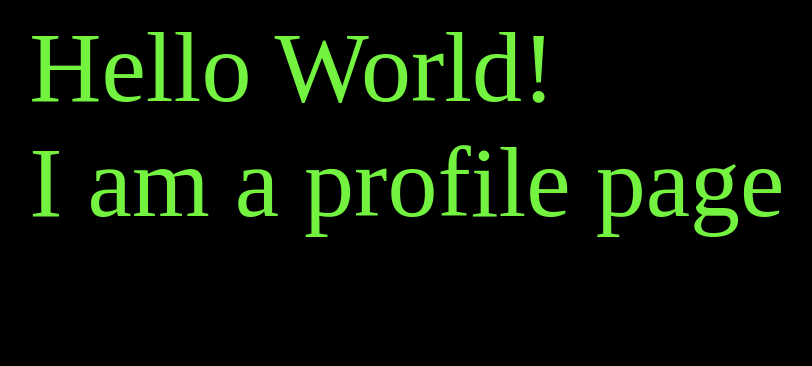
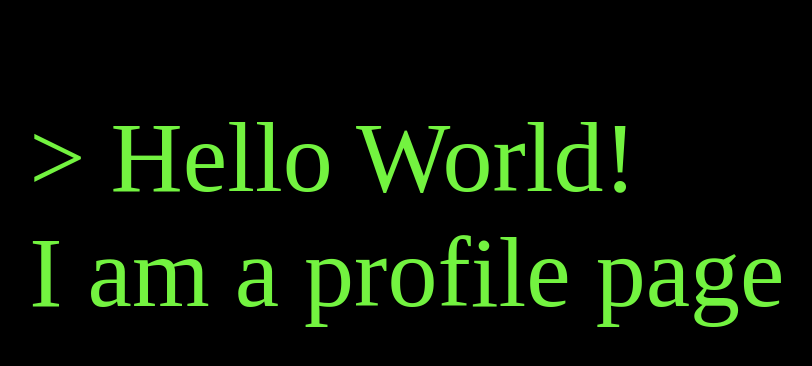
Before and after one commit to hardeeksharma/hardeeksharma.me, a plain HTML site: page index.html in a window 1280 px wide. Shown: the whole page, without its empty margins (42-854 px from the left). Drawn offline with nearby package versions, Linux system fonts and the light colour scheme; a web font is replaced by a local one.

Commit message:
Added console icon

```diff
--- a/index.html
+++ b/index.html
@@ -6,7 +6,8 @@
   <meta http-equiv="X-UA-Compatible" content="IE=edge,chrome=1">
   <meta name="viewport" content="width=device-width, initial-scale=1.0">
   <meta name="title" content="Hardeek Sharma - full-stack software engineer">
-  <meta name="description" content="Full-stack software engineer specializing in applications based on Spring boot, Node Js, Angular, VueJs,material design and microservie based system design.">
+  <meta name="description"
+    content="Full-stack software engineer specializing in applications based on Spring boot, Node Js, Angular, VueJs,material design and microservie based system design.">
   <!--[if lt IE 9]>
       <script src="//cdnjs.cloudflare.com/ajax/libs/html5shiv/3.7.2/html5shiv.min.js"></script>
     <![endif]-->
@@ -24,7 +25,9 @@
 </head>
 
 <body>
-  <div id="app" style="color: #73f340;font-size: 100px;width: 90%; margin: 10px auto;"></div>
+  <div style="color: #73f340;font-size: 100px;width: 90%; margin: 100px auto;">
+    > <span id="app"></span>
+  </div>
   <script src="https://cdnjs.cloudflare.com/ajax/libs/jquery/3.5.1/jquery.min.js"
     integrity="sha512-bLT0Qm9VnAYZDflyKcBaQ2gg0hSYNQrJ8RilYldYQ1FxQYoCLtUjuuRuZo+fjqhx/qtq/1itJ0C2ejDxltZVFg=="
     crossorigin="anonymous"></script>
```
